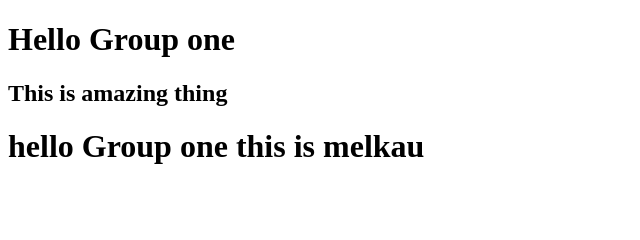
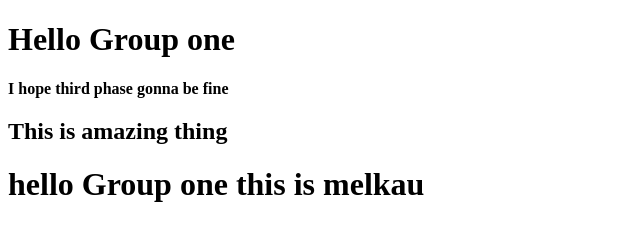
Before and after one commit to abelazane/Test, a plain HTML site: page index.html in a window 1280 px wide. Shown: the whole page, without its empty margins (0-640 px from the left). Drawn offline with Linux system fonts and the light colour scheme.

Commit message:
Change on the test repo

```diff
--- a/index.html
+++ b/index.html
@@ -8,6 +8,7 @@
 </head>
 <body>
     <h1>Hello Group one</h1>
+    <B>I hope third phase gonna be fine </B>
 
     <h2>This is amazing thing</h2>
     <h1>hello Group one this is melkau</h1>
```
